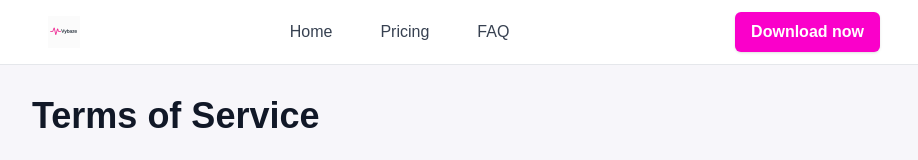
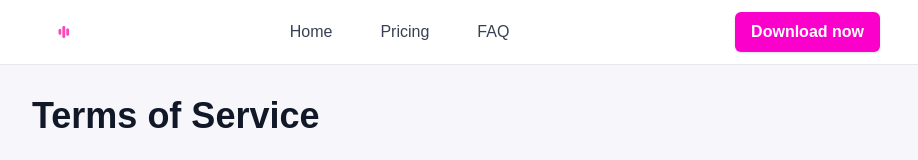
Before and after one commit to tade-dev/vybaze-web, a React (Vite) app: page /terms in a window 1280 px wide. Shown: the top 160 px of the page, without its empty margins (176-1094 px from the left). Built offline with nearby package versions, Linux system fonts and the light colour scheme; a web font is replaced by a local one.

Commit message:
Fix: Update nav logo
Update the nav logo to have a height and width of 512.

```diff
--- a/src/components/TopNavbar.tsx
+++ b/src/components/TopNavbar.tsx
@@ -30,11 +30,16 @@ const TopNavbar = () => {
     <header className={`w-full bg-white border-b border-gray-200 fixed top-0 z-40 transition-transform duration-500 ${isLoaded ? 'translate-y-0' : '-translate-y-full'}`}>
       <nav className="max-w-4xl mx-auto px-4 sm:px-6 lg:px-8 flex items-center justify-between h-16">
         <div className="flex items-center">
-          <img
-            src="/lovable-uploads/49d79be3-bd1c-4b37-9eb8-e8321cd3f431.png"
-            alt="Vybaze Logo"
-            className="h-8 w-auto"
-          />
+          <Link to="/">
+            <img
+              src="/lovable-uploads/fbab5318-34d1-472d-8b7c-8335dd508977.png"
+              alt="Vybaze Logo"
+              className="h-8 w-auto"
+              style={{ maxHeight: '32px' }}
+              width="512"
+              height="512"
+            />
+          </Link>
         </div>
         <ul className="hidden sm:flex space-x-8 text-gray-700 font-medium">
           {navItems.map((item, index) => (
```
Also changed, not shown: public/lovable-uploads/fbab5318-34d1-472d-8b7c-8335dd508977.png (added).
